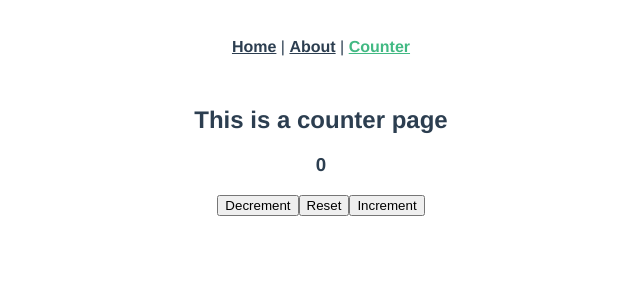
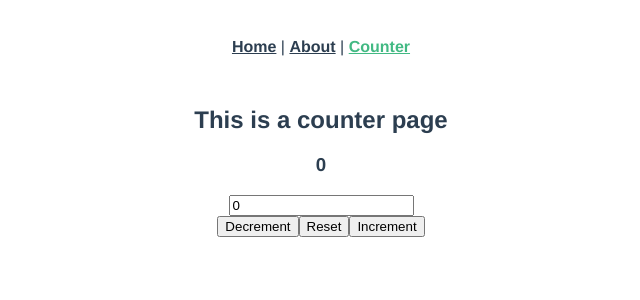
Before and after one commit to ayomide000/altschool-third-exam, a Vue app: page /counter in a window 1280 px wide. Shown: the top 300 px of the page, without its empty margins (319-959 px from the left). Built offline with nearby package versions, Linux system fonts and the light colour scheme.

Commit message:
added vuex

```diff
--- a/package.json
+++ b/package.json
@@ -10,7 +10,8 @@
   "dependencies": {
     "core-js": "^3.8.3",
     "vue": "^3.2.13",
-    "vue-router": "^4.0.0-0"
+    "vue-router": "^4.0.0-0",
+    "vuex": "^4.0.0"
   },
   "devDependencies": {
     "@babel/core": "^7.12.16",
@@ -18,6 +19,7 @@
     "@vue/cli-plugin-babel": "~5.0.0",
     "@vue/cli-plugin-eslint": "~5.0.0",
     "@vue/cli-plugin-router": "^4.5.19",
+    "@vue/cli-plugin-vuex": "~5.0.0",
     "@vue/cli-service": "~5.0.0",
     "eslint": "^7.32.0",
     "eslint-plugin-vue": "^8.0.3"
--- a/src/App.vue
+++ b/src/App.vue
@@ -6,6 +6,7 @@
   </div>
   <router-view/>
 </template>
+
 
 <style>
 #app {
--- a/src/composables/counter.js
+++ b/src/composables/counter.js
@@ -2,7 +2,6 @@ import { ref } from "vue";
 
 const counter = () => {
   const count = ref(0);
-
   const increment = () => {
     count.value++;
   };
@@ -12,8 +11,11 @@ const counter = () => {
   const reset = () => {
     count.value = 0;
   };
+  // const setValue = () => {
 
+  // };
   return { count, increment, decrement, reset };
+  // VUEX
 };
 
 export default counter;
--- a/src/main.js
+++ b/src/main.js
@@ -1,5 +1,6 @@
 import { createApp } from 'vue'
 import App from './App.vue'
 import router from './router'
+import store from './store'
 
-createApp(App).use(router).mount('#app')
+createApp(App).use(store).use(router).mount('#app')
--- /dev/null
+++ b/src/store/index.js
@@ -0,0 +1,45 @@
+// import counter from "@/composables/counter";
+import { createStore } from "vuex";
+
+export default createStore({
+  state: {
+    defaultCount: 0,
+    obj: {
+      count: parseInt(localStorage.getItem("count")) || 0,
+    },
+  },
+  getters: {
+    count(state) {
+      return state.defaultCount;
+    },
+  },
+  mutations: {
+    increment(state) {
+      state.defaultCount++;
+    },
+    decrement(state) {
+      state.defaultCount--;
+    },
+    reset(state) {
+      state.defaultCount = 0;
+    },
+    updateMessage(state, payload) {
+      state.obj.message = payload;
+    },
+  },
+  actions: {
+    increment({ commit }) {
+      commit("increment");
+    },
+    decrement({ commit }) {
+      commit("decrement");
+    },
+    reset({ commit }) {
+      commit("reset");
+    },
+    updateMessage({ commit }, payload) {
+      commit("updateMessage", payload);
+    },
+  },
+  modules: {},
+});
--- a/src/views/CounterPage.vue
+++ b/src/views/CounterPage.vue
@@ -1,6 +1,10 @@
 <template>
     <h2>This is a counter page</h2>
     <h3>{{ count }}</h3>
+    <div class="input">
+        <!-- <input type="number" v-model.number="count"> -->
+     <input type="number" :value="count" @change="updateMessage" />
+    </div>
     <div>
     <button @click="decrement">Decrement</button>
     <button @click="reset">Reset</button>
@@ -10,13 +14,43 @@
 </template>
 
 <script>
-import counter from '../composables/counter'
+// import counter from '../composables/counter'
+
+import { mapState } from 'vuex'
 
 export default {
-    setup() {
-        const { count, increment, decrement, reset} = counter()
+    // setup() {
+    //     const { count, increment, decrement, reset} = counter()
 
-        return {count, increment, decrement, reset}
+    //     return {count, increment, decrement, reset}
+    // }
+
+
+    //     VUEX
+
+    computed:  {
+        ...mapState({
+            count: state => state.defaultCount,
+            message: state => state.obj.count
+                //   count() {
+                //     return this.$store.getters.count
+                //   }
+        }),
+    },
+    methods: {
+        increment() {
+            this.$store.dispatch('increment')
+        },
+        decrement() {
+            this.$store.dispatch('decrement')
+        },
+        reset() {
+            this.$store.dispatch('reset')
+        },
+        updateMessage(e) {
+            this.$store.dispatch('updateMessage', e.target.value)
+        }
     }
+
 }
 </script>
```
Also changed, not shown: 1 other file (tests, documents, lock files or other folders).
